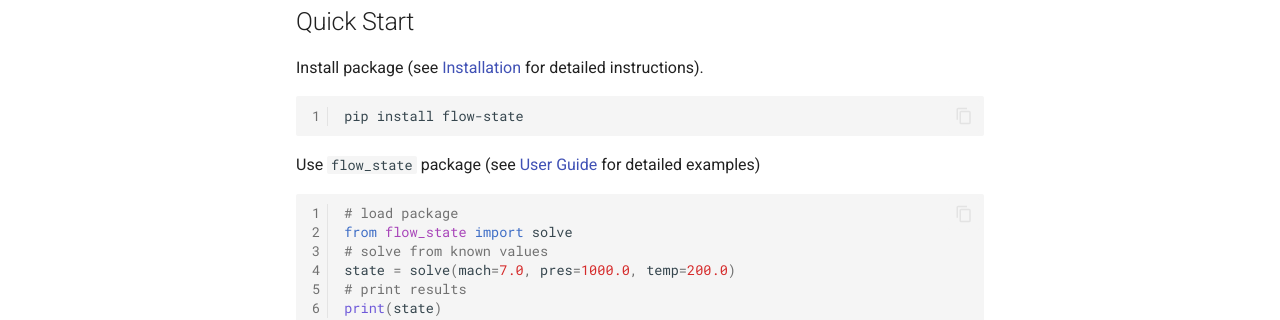
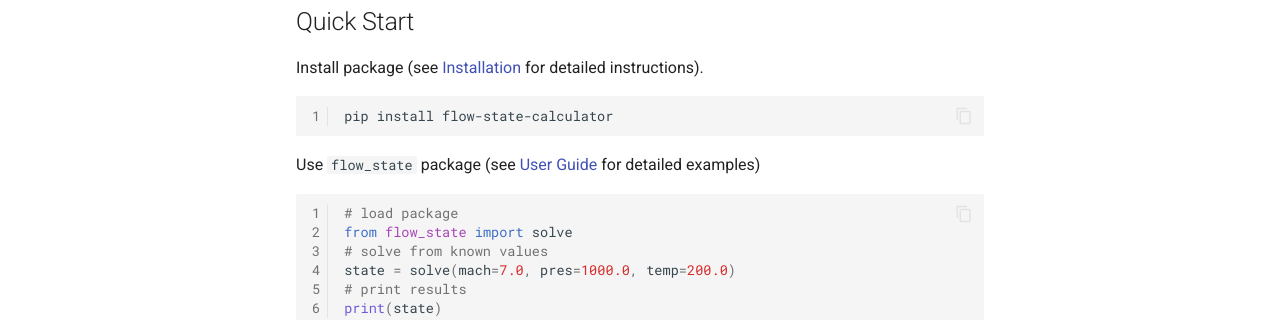
Before and after one commit to uahypersonics/flow_state, an MkDocs documentation site: the page built from docs/index.md, in a window 1280 px wide and 1130 px high. Shown: the part 499-819 px from the top of the window. Built offline with MkDocs 1.6.1 and Material for MkDocs 9.7.7, drawn with Linux system fonts in a browser that asks for light colours; comment, search, counter and statistics services are not loaded.

Commit message:
Configure PyPI publishing as flow-state-calculator

````diff
--- a/docs/index.md
+++ b/docs/index.md
@@ -12,7 +12,7 @@
 
 Install package (see [Installation](installation.md) for detailed instructions).
 ```bash
-pip install flow-state
+pip install flow-state-calculator
 ```
 
 Use `flow_state` package (see [User Guide](user-guide/index.md) for detailed examples)
--- a/pyproject.toml
+++ b/pyproject.toml
@@ -4,7 +4,7 @@ requires = ["setuptools>=61.0", "wheel"]
 build-backend = "setuptools.build_meta"
 
 [project]
-name = "flow_state"
+name = "flow-state-calculator"
 dynamic = ["version"]
 description = "Lightweight utility for constructing compressible flow states and reference conditions"
 readme = "README.md"
````
Also changed, not shown: README.md (+1 -1 lines), docs/installation.md (+1 -1 lines), 1 other file.
